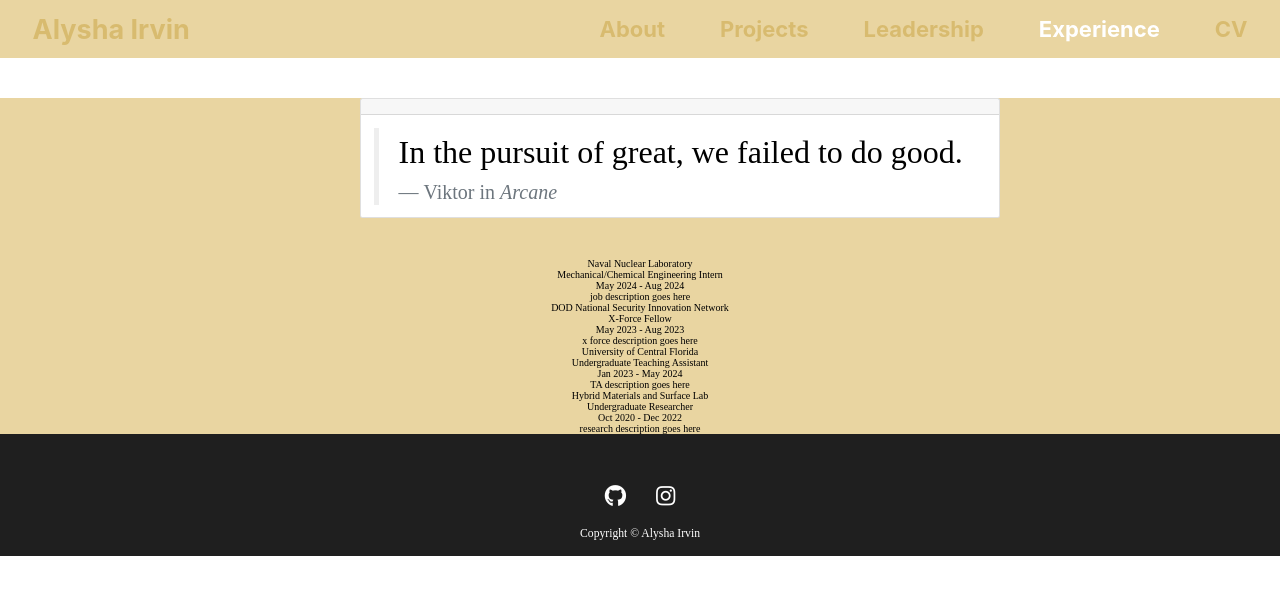
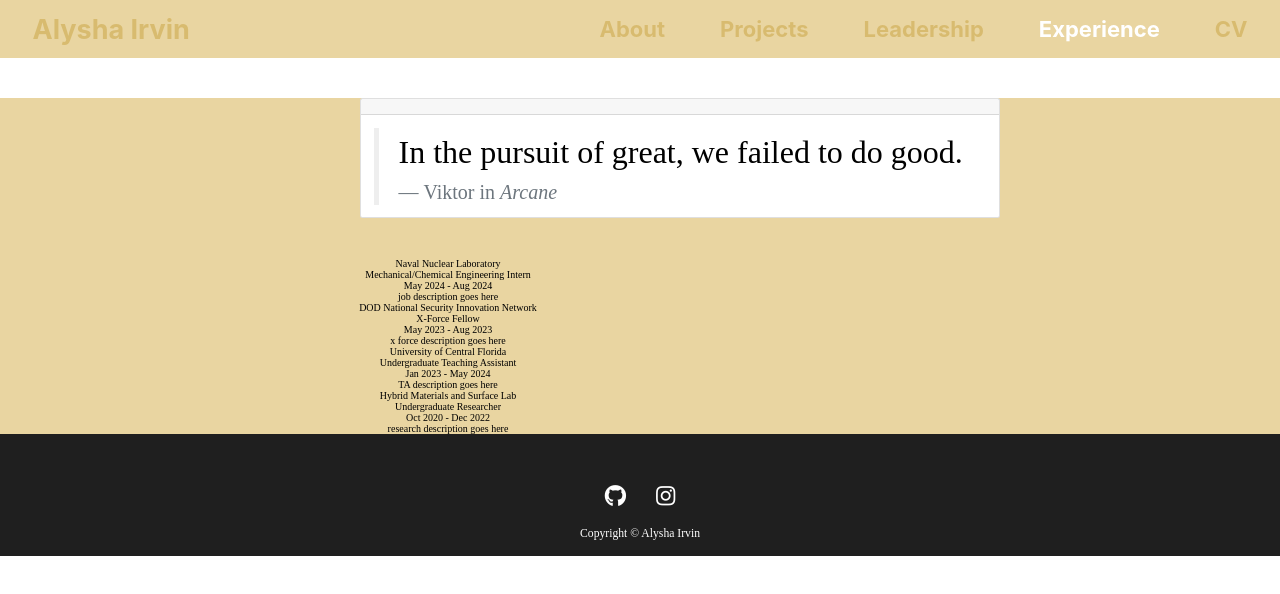
Before and after one commit to alyirvin/alyirvin.github.io, a React (Create React App) app: page /experience in a window 1280 px wide. Shown: the top 594 px of the page. Built offline with nearby package versions, Linux system fonts and the light colour scheme.

Commit message:
ticket fixes

```diff
--- a/src/pages/Experience.js
+++ b/src/pages/Experience.js
@@ -21,6 +21,7 @@ function Experience() {
 
   let exps;
 
+  console.log(expData.experience);
   if (expData.experience)
   {
     exps = expData.experience.map(function (exp, index) {
@@ -30,7 +31,6 @@ function Experience() {
             <div className="exp-title">{exp.title}</div>
             <div className="exp-years">{exp.years}</div>
             <div className="exp-desc">{exp.description}</div>
-            <div className="ticket"></div>
         </div>
       );
     });
@@ -53,7 +53,7 @@ function Experience() {
           </blockquote>
         </Card.Body>
       </Card>
-      <div className="container">{exps}</div>
+      <div className="tickets">{exps}</div>
     </div>
   </experiencepage>
   )
--- a/src/styles.css
+++ b/src/styles.css
@@ -1278,12 +1278,7 @@ li {
   bottom: 0;
 }
 
-experiencepage
-{
-  background-color: #e9d5a1;
-}
-
-.ticket
+.expTicket
 {
   background-image: url("./expImgs/blankTicket.png");
   background-size: cover;
```
